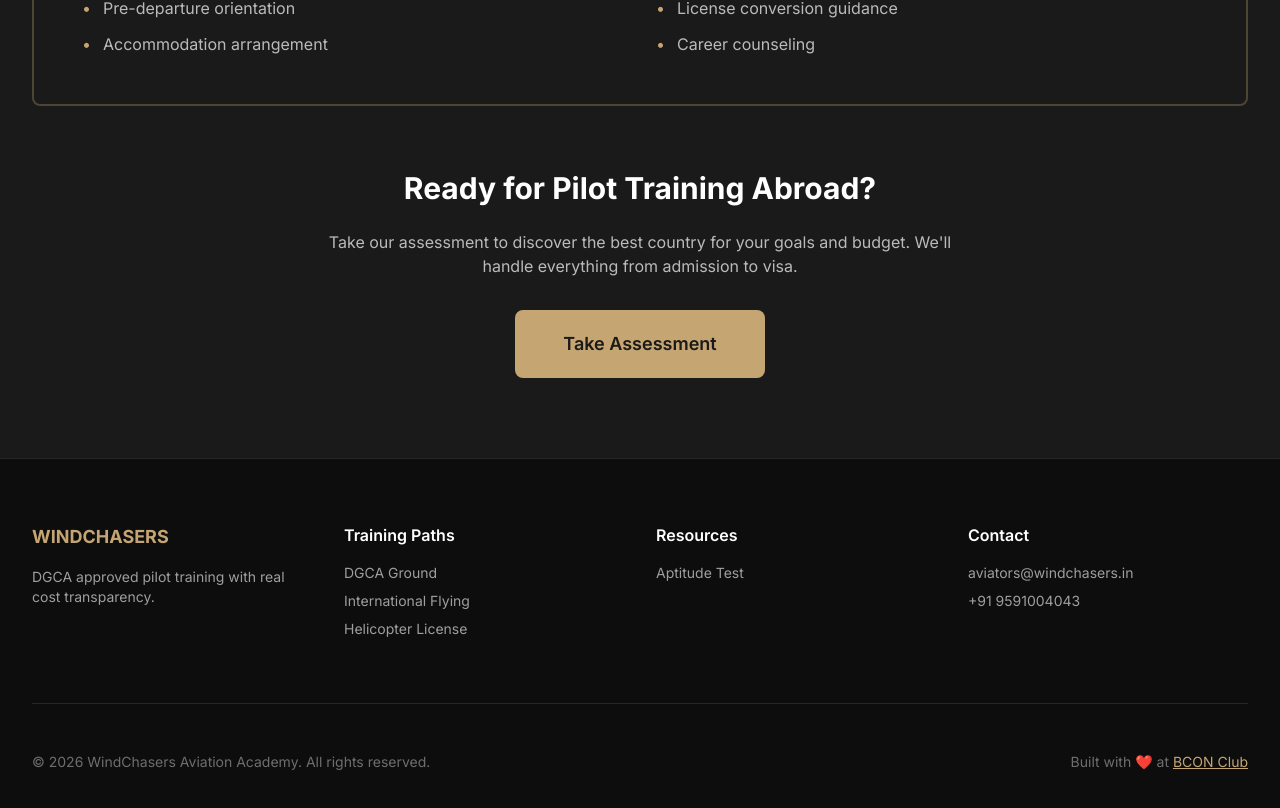
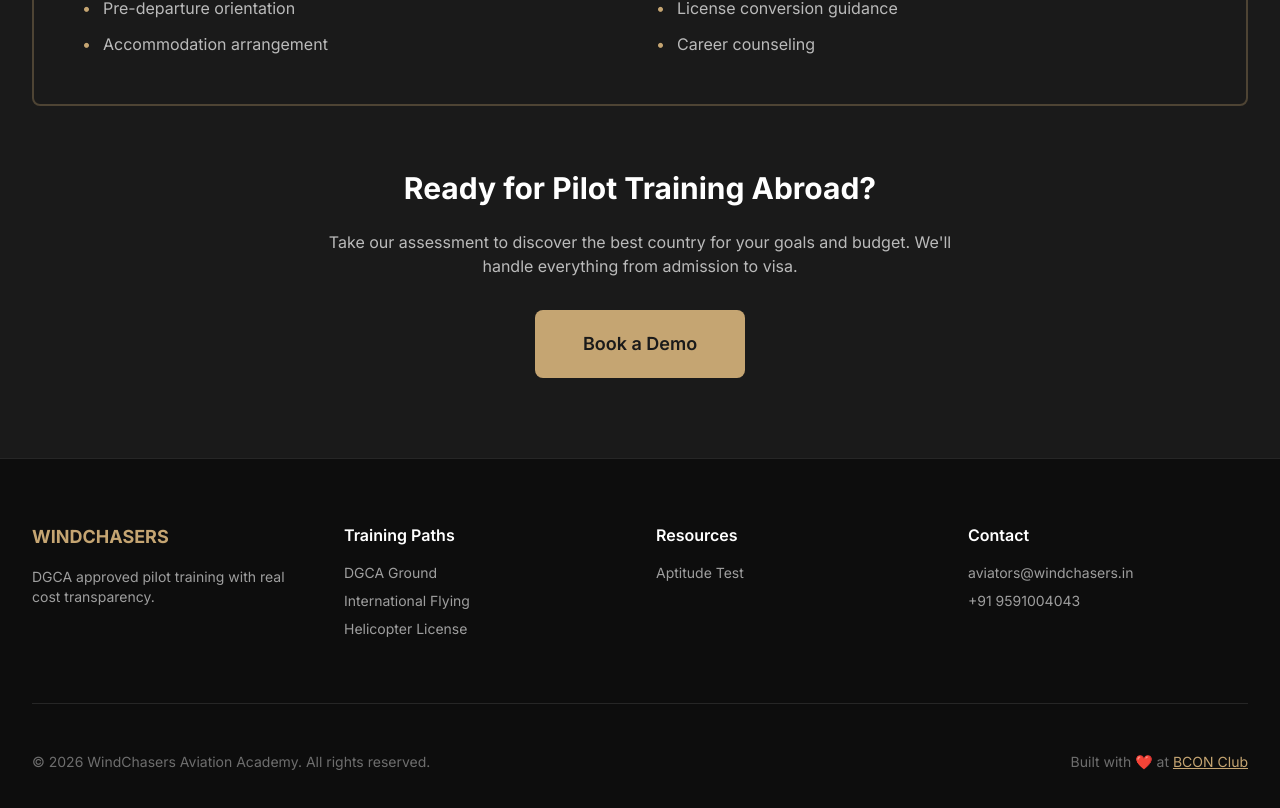
Before and after one commit to bconclub/windchasers, a Next.js app: page /international in a window 1280 px wide. Shown: the part 1558-2366 px from the top of the page. Built offline with nearby package versions, Linux system fonts and the light colour scheme.

Commit message:
Change Take Assessment button to Book a Demo on international page

```diff
--- a/app/international/page.tsx
+++ b/app/international/page.tsx
@@ -238,10 +238,10 @@ export default function InternationalPage() {
           </p>
           <div className="flex justify-center">
             <Link
-              href="/assessment?from=abroad"
+              href="/demo?source=abroad"
               className="bg-gold text-dark px-12 py-5 rounded-lg font-semibold text-lg hover:bg-gold/90 transition-colors inline-block"
             >
-              Take Assessment
+              Book a Demo
             </Link>
           </div>
         </div>
```
